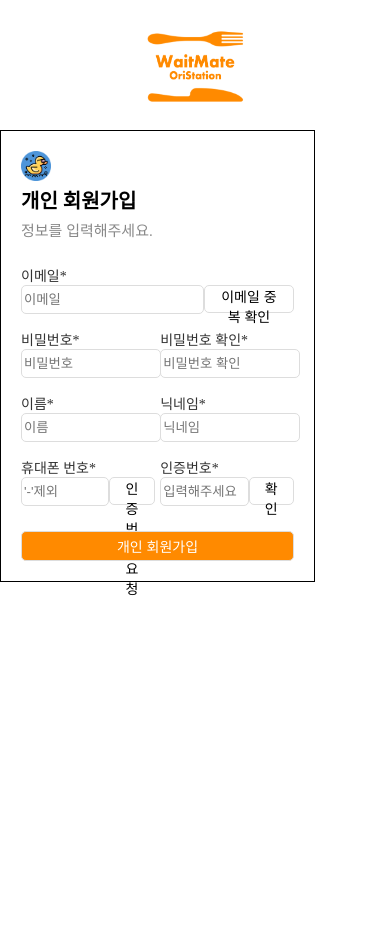
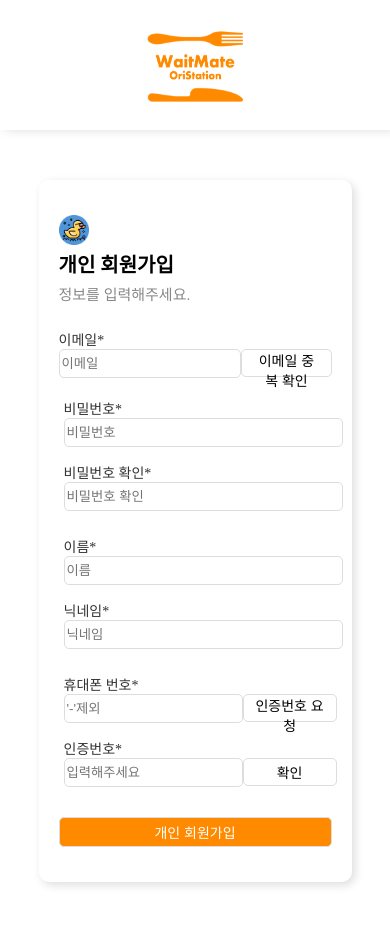
Before and after one commit to stationOri/DevOps_final_front, a React (Create React App) app in the folder devops-final-front/: page /usersignup in a window 390 px wide. Shown: the top 926 px of the page. Before the commit the page ends 844 px from the top, so only its background shows below. Built offline with nearby package versions, Linux system fonts and the light colour scheme; the HTML template or start-up script is replaced by a standard one.

Commit message:
style: 식당, 사용자 회원가입 미디어쿼리 적용

```diff
--- a/devops-final-front/src/css/components/HeaderBlue.css
+++ b/devops-final-front/src/css/components/HeaderBlue.css
@@ -9,4 +9,5 @@
   display: flex;
   justify-content: center;
   align-items: center;
+  box-shadow: #dddddd 5px 0px 10px;
 }
--- a/devops-final-front/src/css/components/HeaderOrange.css
+++ b/devops-final-front/src/css/components/HeaderOrange.css
@@ -9,4 +9,5 @@
   display: flex;
   justify-content: center;
   align-items: center;
+  box-shadow: #dddddd 5px 0px 10px;
 }
--- a/devops-final-front/src/css/pages/RestaurantSignup.css
+++ b/devops-final-front/src/css/pages/RestaurantSignup.css
@@ -1,6 +1,15 @@
+.fullWrapper {
+  display: flex;
+  flex-direction: column;
+  justify-content: center;
+  align-items: center;
+}
+
 .restSigninWrapper {
+  margin: 50px;
   width: clamp(60%, 90% - 20vw, 90%);
-  border: 1px solid;
+  border-radius: 10px;
+  box-shadow: #dddddd 3px 3px 10px;
   display: flex;
   flex-direction: column;
   align-content: center;
@@ -20,7 +29,7 @@
 /* 헤더 */
 .signinHeader {
   width: 100%;
-  margin-bottom: 15px;
+  margin: 15px 0px 10px;
 }
 .headertext {
   font-size: 20px;
@@ -37,7 +46,7 @@
 
 /* 컨텐츠 */
 .signinContent {
-  margin-bottom: 15px;
+  margin: 10px 0px 10px;
 }
 .wrapper2{
   width: 49%;
@@ -91,6 +100,30 @@
   flex-direction: row;
 }
 
+@media(max-width: 900px) {
+  .input2btn2short {
+    width: 100%;
+  }
+  .child2 {
+    width: 100%;
+    display: flex;
+    flex-direction: column;
+  }
+  .input2btn2short {
+    padding: 5px;
+    margin-top: 5px;
+    width: 100%;
+  }
+  .wrapper2{
+    padding: 5px;
+    margin-top: 5px;
+    width: 100%;
+  }
+  .row {
+    margin: 0;
+  }
+}
+
 
 /* 파일 업로드 */
 .filebox {
@@ -105,6 +138,9 @@
 }
 
 /* 푸터 */
+.signinFooter {
+  margin: 10px 0px 15px;
+}
 
 .signinSubmitBtn {
   width: 100%;
```
